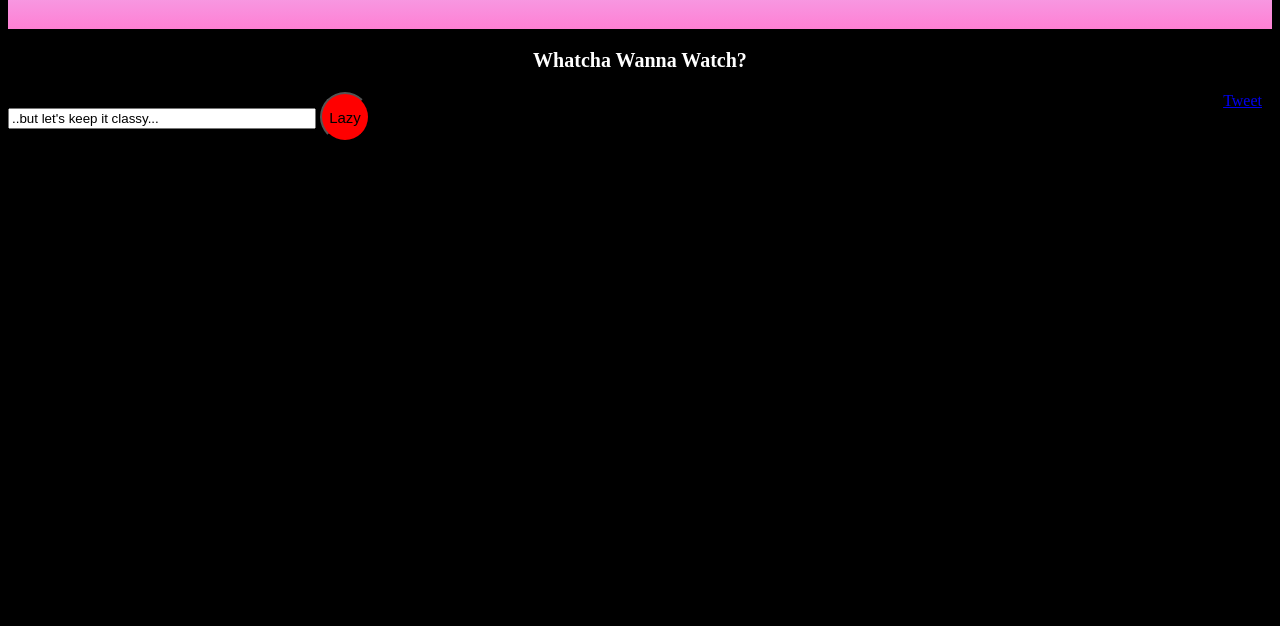
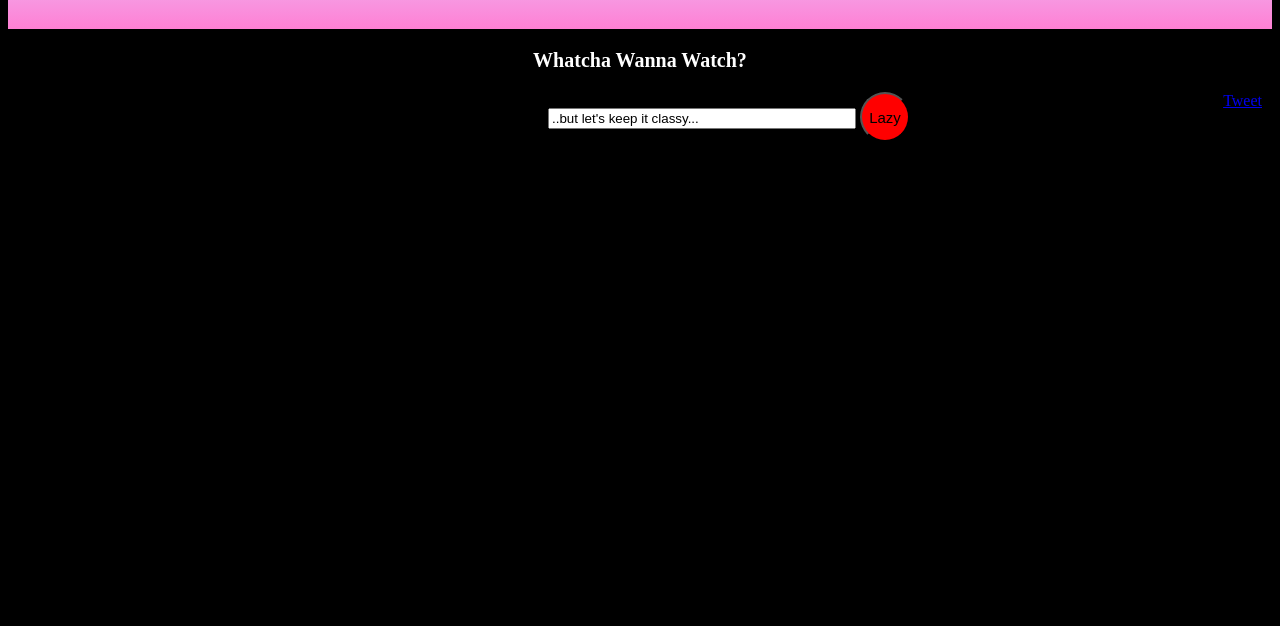
Before and after one commit to zbanalagay/Procrastination, a website: page jquery/index.html in a window 1280 px wide. Shown: the part 174-800 px from the top of the page. Drawn offline with nearby package versions, Linux system fonts and the light colour scheme.

Commit message:
centered

```diff
--- a/jquery/stylesheet.css
+++ b/jquery/stylesheet.css
@@ -67,7 +67,8 @@ h3{
   transform: rotate(360deg);
 }
 #searchBar{
-  margin: 0 auto;
+  margin-top: 5px;
+  margin-left: 540px;
   min-width: 300px;
   min-height: 10px;
 
```
